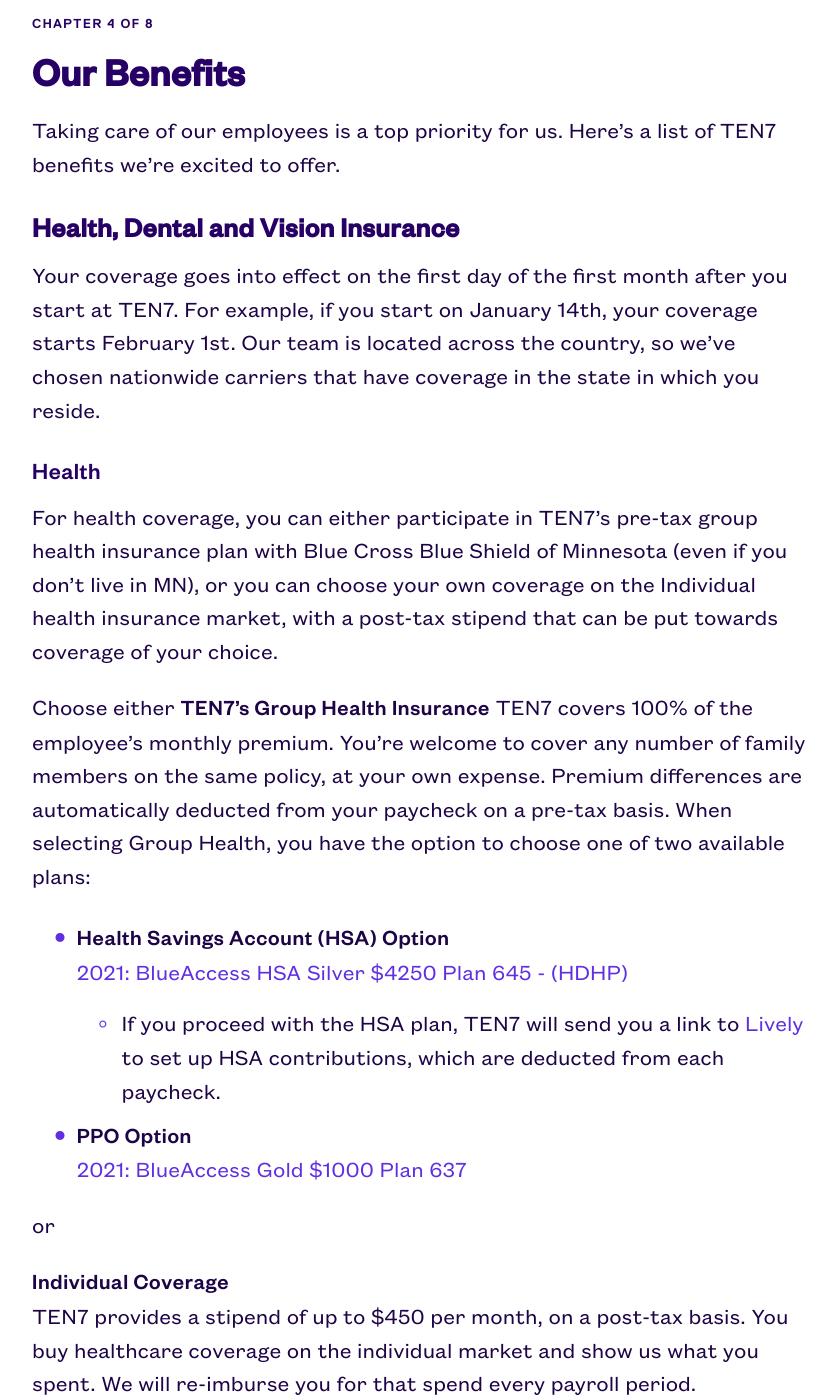
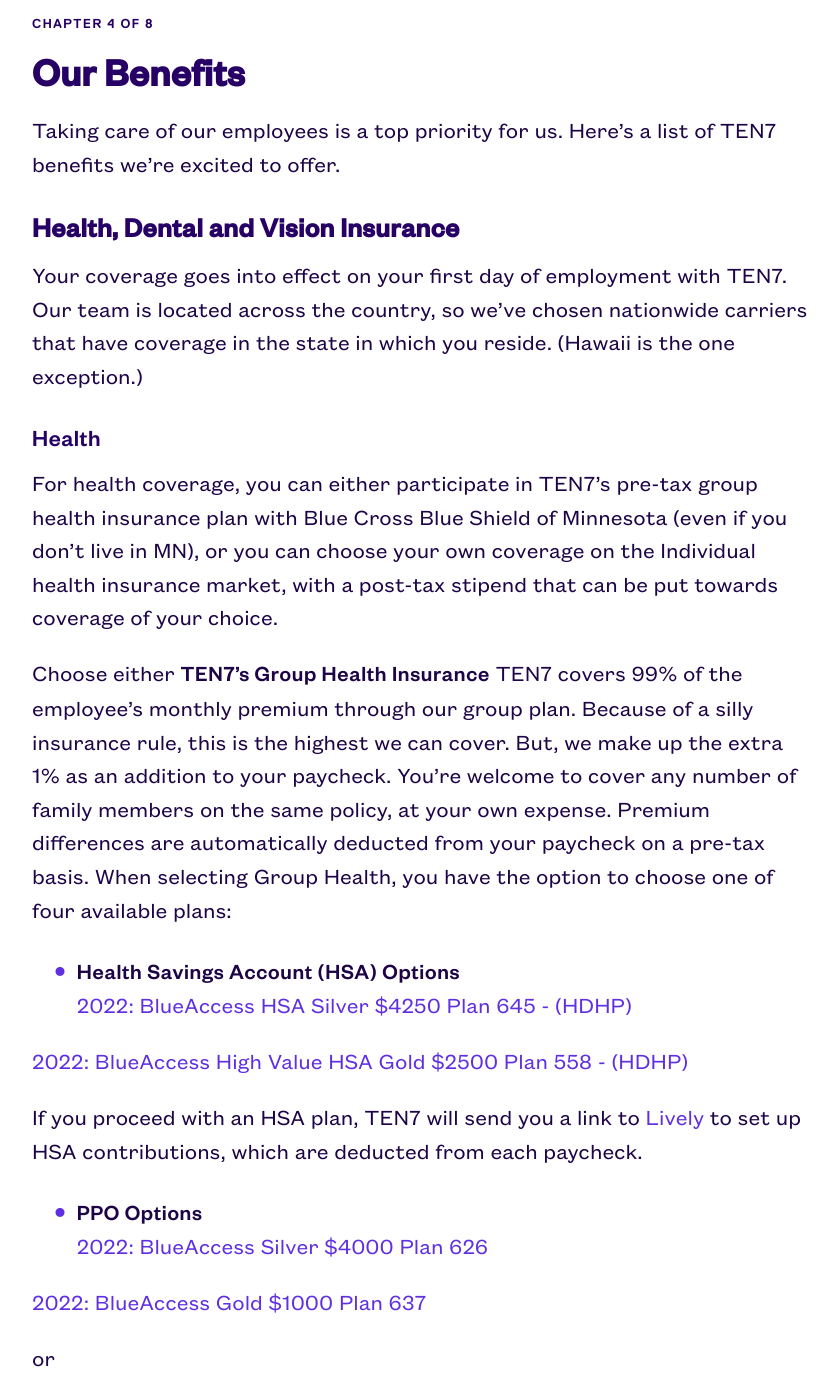
Before and after one commit to ten7/handbook.ten7.com, a Jekyll site: the page built from _pages/04_ourbenefits.md, in a window 1280 px wide and 1400 px high, scrolled down 198 px. Shown: the whole window, without its empty margins (220-1057 px from the left). Built offline with Jekyll 4.4.1, drawn with Linux system fonts in a browser that asks for light colours; some web fonts are replaced; some of the changed text lies outside the part shown.

Commit message:
Copy edits, additional health plans

```diff
--- a/_pages/04_ourbenefits.md
+++ b/_pages/04_ourbenefits.md
@@ -13,7 +13,7 @@
 
 ## Health, Dental and Vision Insurance
 
-Your coverage goes into effect on the first day of the first month after you start at TEN7. For example, if you start on January 14th, your coverage starts February 1st. Our team is located across the country, so we’ve chosen nationwide carriers that have coverage in the state in which you reside.
+Your coverage goes into effect on your first day of employment with TEN7. Our team is located across the country, so we’ve chosen nationwide carriers that have coverage in the state in which you reside. (Hawaii is the one exception.)
 
 ### Health
 
@@ -21,14 +21,21 @@
 
 Choose either
 **TEN7’s Group Health Insurance**
-TEN7 covers 100% of the employee's monthly premium. You're welcome to cover any number of family members on the same policy, at your own expense. Premium differences are automatically deducted from your paycheck on a pre-tax basis. When selecting Group Health, you have the option to choose one of two available plans:
+TEN7 covers 99% of the employee's monthly premium through our group plan. Because of a silly insurance rule, this is the highest we can cover. But, we make up the extra 1% as an addition to your paycheck. You're welcome to cover any number of family members on the same policy, at your own expense. Premium differences are automatically deducted from your paycheck on a pre-tax basis. When selecting Group Health, you have the option to choose one of four available plans:
 
-* **Health Savings Account (HSA) Option**<br/>
-[2021: BlueAccess HSA Silver $4250 Plan 645 - (HDHP)
+* **Health Savings Account (HSA) Options**<br/>
+[2022: BlueAccess HSA Silver $4250 Plan 645 - (HDHP)
 ](https://s3.amazonaws.com/hawaiian-ice/production/public/carriers/ca/bcbs/plans/2021/bcbs_blueaccess_hsa_silver_4250_plan_645_hdhp.pdf)
-    * If you proceed with the HSA plan, TEN7 will send you a link to [Lively](https://livelyme.com/) to set up HSA contributions, which are deducted from each paycheck.
-* **PPO Option**<br/>
-[2021: BlueAccess Gold $1000 Plan 637](https://s3.amazonaws.com/hawaiian-ice/production/public/carriers/ca/bcbs/plans/2021/bcbs_blueaccess_gold_1000_plan_637.pdf)
+
+[2022: BlueAccess High Value HSA Gold $2500 Plan 558 - (HDHP)
+](https://s3.amazonaws.com/hawaiian-ice/production/public/carriers/ca/bcbs/plans/2021/bcbs_blueaccess_hsa_silver_4250_plan_645_hdhp.pdf)
+
+If you proceed with an HSA plan, TEN7 will send you a link to [Lively](https://livelyme.com/) to set up HSA contributions, which are deducted from each paycheck.
+
+* **PPO Options**<br/>
+[2022: BlueAccess Silver $4000 Plan 626](https://s3.amazonaws.com/hawaiian-ice/production/public/carriers/ca/bcbs/plans/2021/bcbs_blueaccess_gold_1000_plan_637.pdf)
+
+[2022: BlueAccess Gold $1000 Plan 637](https://s3.amazonaws.com/hawaiian-ice/production/public/carriers/ca/bcbs/plans/2021/bcbs_blueaccess_gold_1000_plan_637.pdf)
 
 or
 
@@ -156,8 +163,6 @@
 
 If you need to edit or delete your PTO request, adjust the Gusto request.
 
-Visit the following Google Drive document for the step-by-step process to [request PTO](https://drive.google.com/drive/u/1/folders/12uAPtkLc4Ek8JMxPoo63-M0rflV8j6r0).
-
 ### Logging PTO in Harvest
 
-Log your PTO time using the "TEN7 Time Off" project in Harvest, and select the appropriate task depending on why you took the time off.
+Log your PTO time using the "TEN7 Time Off" project in Harvest, and select the appropriate task depending on why you're taking the time off.
```
